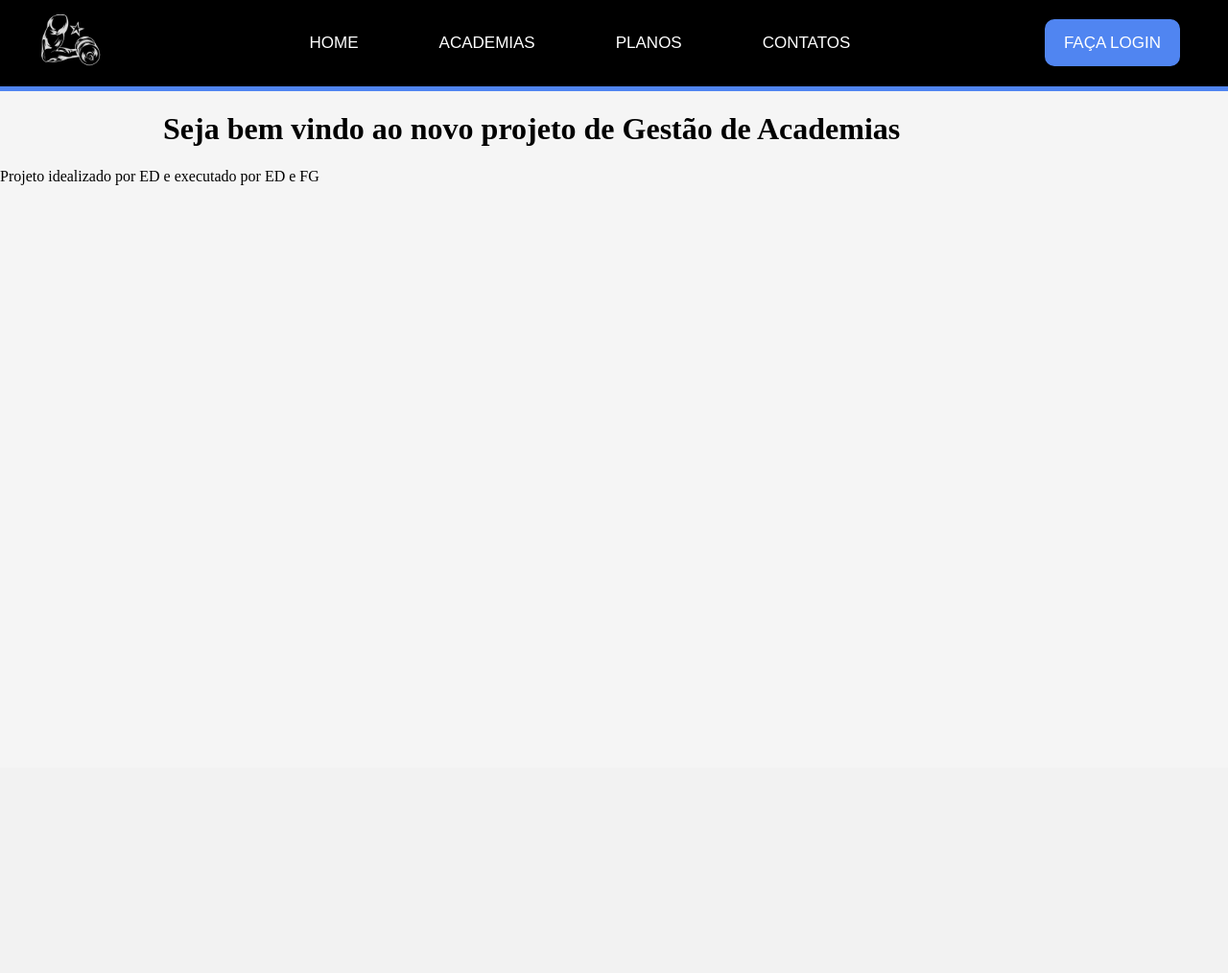
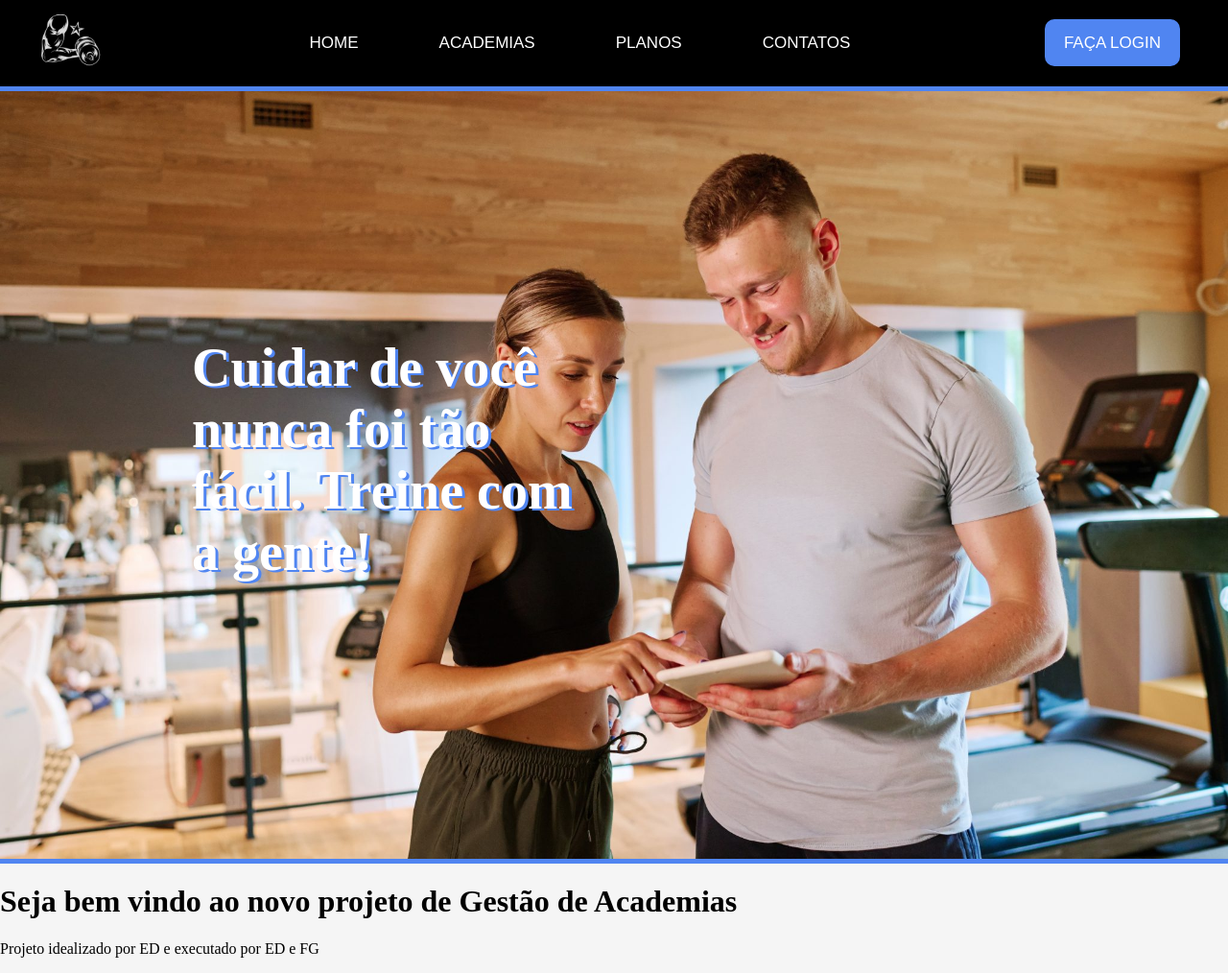
Before and after one commit to danjour/Gestor-de-Academia, a Flask app: template templates/home/home.html in a window 1280 px wide. Shown: the whole page at 96% size. Before the commit the page ends 193 px from the top, so only its background shows below. Run offline with Flask 3, Linux system fonts and the light colour scheme; the template is opened without the code that fills it, so the values that code supplies are empty.

Commit message:
Update in pages
Updated html and style css pages on the home page.

```diff
--- a/app.py
+++ b/app.py
@@ -5,7 +5,7 @@ app = Flask(__name__)
 
 @app.route('/')
 def index():
-    return render_template('index.html')
+    return render_template('home/home.html')
 
 
 #Generic route for login page
--- a/static/home.css
+++ b/static/home.css
@@ -57,3 +57,20 @@ html, body {
 .menu .logo {
     float: left;
 }
+
+#transform {
+    height: 400px;
+    background-size: cover;
+    background-image: url(../static/images/foto_inicio.jpg);
+    background-attachment: fixed;
+    border-bottom: 5px solid #5085f1;
+    padding: 200px;
+}
+
+#transform p {
+    font-weight: 700;
+    font-size: 3.5rem;
+    max-width: 420px;
+    text-shadow: 3px 2px #5085f1;
+    color: white;
+  }
--- a/static/login.css
+++ b/static/login.css
@@ -1,6 +1,6 @@
 body {
     font-family: 'Segoe UI', Tahoma, Geneva, Verdana, sans-serif;
-    background: linear-gradient(135deg, #6a11cb, #2575fc);
+    background: linear-gradient(135deg, #5085f1, #c1e6ff);
     display: flex;
     justify-content: center;
     align-items: center;
--- a/templates/home/home.html
+++ b/templates/home/home.html
@@ -3,7 +3,7 @@
 <head>
     <meta charset="UTF-8">
     <meta name="viewport" content="width=device-width, initial-scale=1.0">
-    <link rel="stylesheet" href="static/css/home.css">
+    <link rel="stylesheet" href="{{ url_for('static', filename='home.css') }}">
     <title>Bem vindos</title>
 </head>
 <body>
@@ -20,6 +20,9 @@
                 </ul>
             </nav>
         </div>
+        <section id="transform">
+            <p>Cuidar de você nunca foi tão fácil. Treine com a gente!</p>
+        </section>
         <h1>Seja bem vindo ao novo projeto de Gestão de Academias</h1>
         <p>Projeto idealizado por ED e executado por ED e FG</p>
     </header>
```
Also changed, not shown: static/images/foto_inicio.jpg (added).
